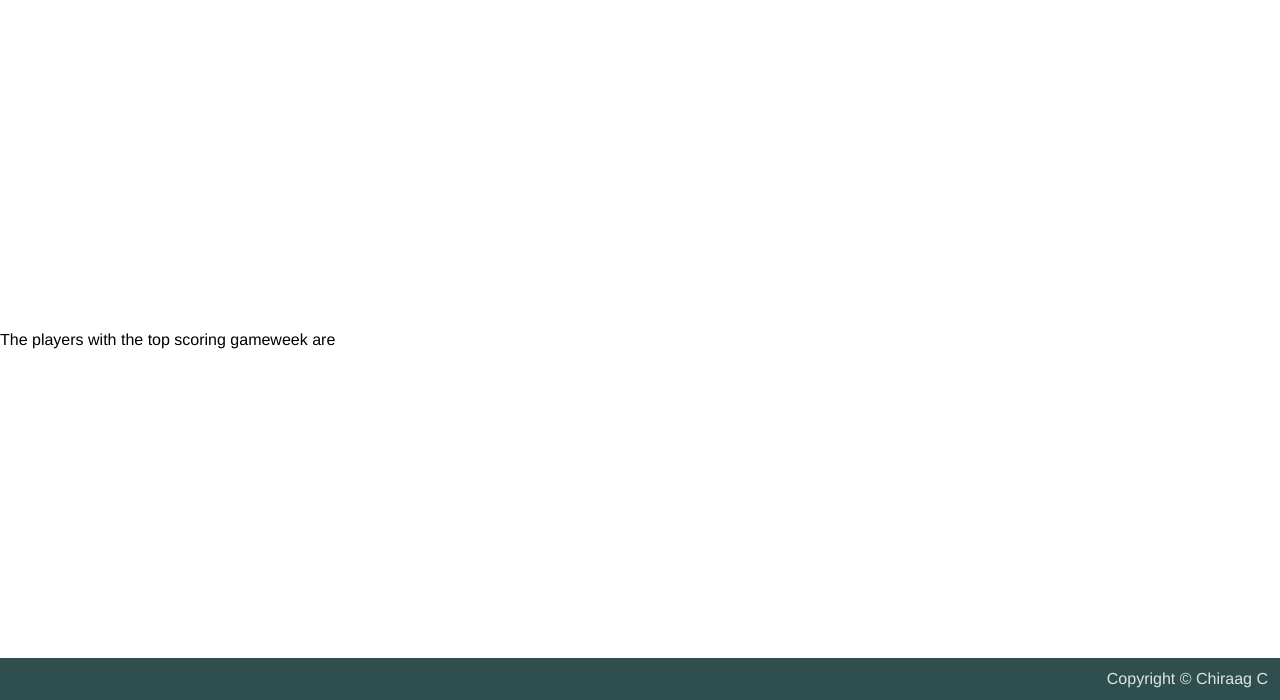
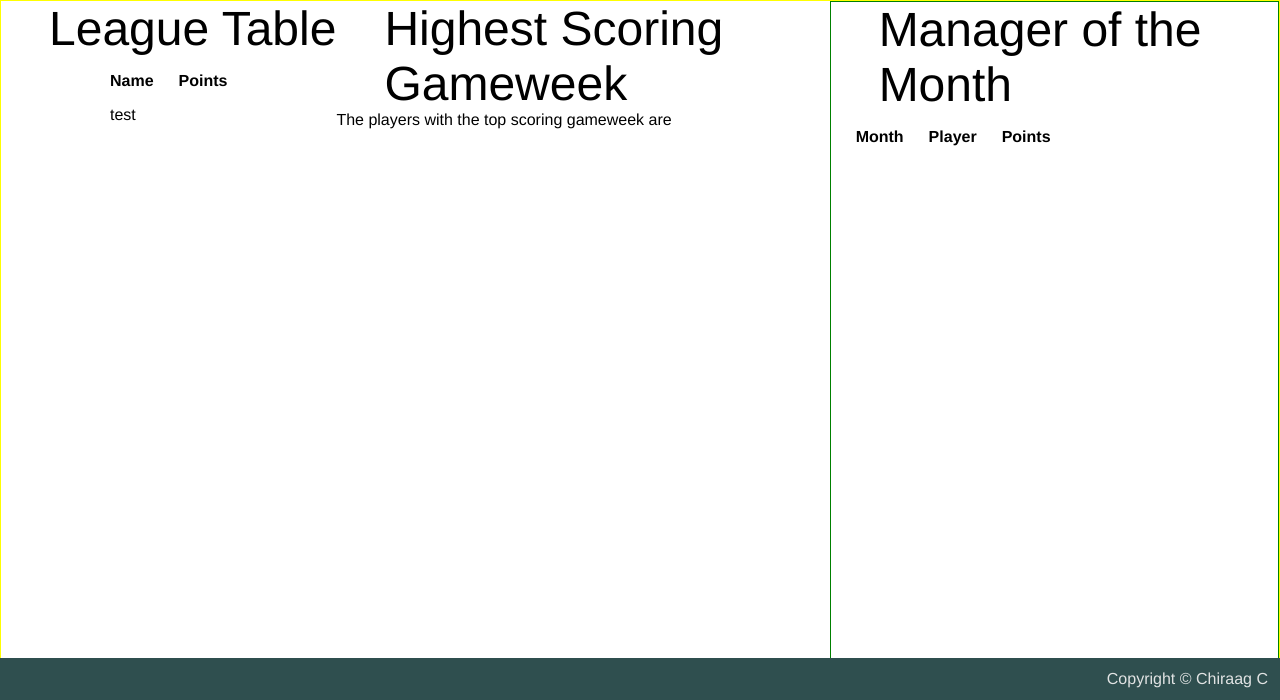
Before and after one commit to Chigzzer/FPL-mini-league, a Flask app: page / in a window 1280 px wide. Shown: the part 100-800 px from the top of the page. Run offline with Flask 3, Linux system fonts and the light colour scheme; lists and menus that the app fills with data are empty.

Commit message:
Updated terminal and website layout

```diff
--- a/app.py
+++ b/app.py
@@ -9,7 +9,7 @@
 
 @app.route("/")
 def index():
-    return render_template("index.html", top_gw_points = data.top_gw_points, top_gw_players = data.top_gw_players, top_gws = data.top_gws, months = data.months)
+    return render_template("index.html", top_gw_points = data.top_gw_points, top_gw_players = data.top_gw_players, top_gws = data.top_gws, months = data.months, players = data.players_dic)
 
 
 if __name__ == '__main__':
--- a/data.py
+++ b/data.py
@@ -10,7 +10,7 @@
 players_dic = []
 current_gw = 0
 
-
+players_dic.append({'name': 'test', 'player_id': 27121})
 # API Link
 league_api = 'https://fantasy.premierleague.com/api/leagues-classic/' + str(league_id) + '/standings'
 general_api = 'https://fantasy.premierleague.com/api/bootstrap-static/'
@@ -101,6 +101,8 @@
             month['top_scorer'].append(player['name'])
 
 
+
+
 # Printing out the current top scorer of the league
 """
 
--- a/static/styles.css
+++ b/static/styles.css
@@ -85,3 +85,36 @@
     display: flex;
     gap: 5px;
 }
+
+#player-table{
+    border: 1px solid pink;
+    display: flex;
+    gap: 20px;
+}
+
+#main-body{
+    border: 1px solid yellow;
+    display: grid;
+    grid-template-columns: 1 fr 1fr 1fr;
+    height: 100%;
+}
+
+#league-section{
+    grid-column: 1 / 2;
+    display: flex;
+    flex-direction: column;
+    align-items: center;
+}
+
+.table{
+    border-collapse: separate;
+    border-spacing: 25px 2vh;
+}
+
+#top-gw{
+    grid-column: 2 / 3;
+}
+
+#motm{
+    grid-column: 3 / 4;
+}
--- a/templates/index.html
+++ b/templates/index.html
@@ -5,7 +5,27 @@
 {% endblock %}
 
 {% block body %}
+<div id="main-body">
+    <div id="league-section">
+        <div class="title">League Table</div>
+        <div id="table">
+            <table class="table">
+                <tr>
+                    <th>Name</th>
+                    <th>Points</th>
+                </tr>
+                {% for player in players %}
+                    <tr>
+                        <td><div>{{player['name']}}</div></td>
+                        <td><div>{{player['total_points']}}</div></td>
+                    </tr>
+                {% endfor %}
+            </table>
+        </div>
+    </div>
+
     <div id="top-gw">
+        <div class="title">Highest Scoring Gameweek</div>
         <div class="text">The players with the top scoring gameweek are</div>
         {% for index in  range(top_gw_players | length) %}
         <div class="top-gw-player">
@@ -17,18 +37,29 @@
     </div>
 
     <div id="motm">
-    <div class="text">Manager of the months </div>
+        <div class="title">Manager of the Month</div>
+        <div id="motm-table">
+            <table class="table">
+                <tr>
+                    <th>Month</th>
+                    <th>Player</th>
+                    <th>Points</th>
+                </tr>
                 {% for index in range(months | length) %}
-        <div id="motm-month">
-            <div>{{months[index]['month_name']}}</div>
-            <div id="motm-players">
+                <tr>
+
+                        <td><div>{{months[index]['month_name']}}</div></td>
+                        <td><div id="motm-players">
                             {% for player in months[index]['top_scorer'] %}
-                <div>Players: {{player}},</div>
+                            <div>{{player}},</div>
                             {% endfor %}
+                        </div></td>
+                        <td><div>{{months[index]['top_points']}}</div></td>
+
+                    </tr>
+                {% endfor %}
+            </table>
         </div>
-            <div>Points: {{months[index]['top_points']}}</div>
     </div>
-    {% endfor %}
 </div>
-
 {% endblock %}
--- a/terminal.py
+++ b/terminal.py
@@ -10,4 +10,4 @@
 for month in data.months:
     if 'top_scorer' not in month.keys():
         continue
-    print("{} Managers of the Month are: {}, who scored {} points".format(month['month_name'], *month['top_scorer'], month['top_points'] ))
+    print("{} Managers of the Month: {}, scored {} points.".format(month['month_name'], ', '.join(month['top_scorer']), month['top_points']))
```
Lines whose indentation alone changed are shown as unchanged.
